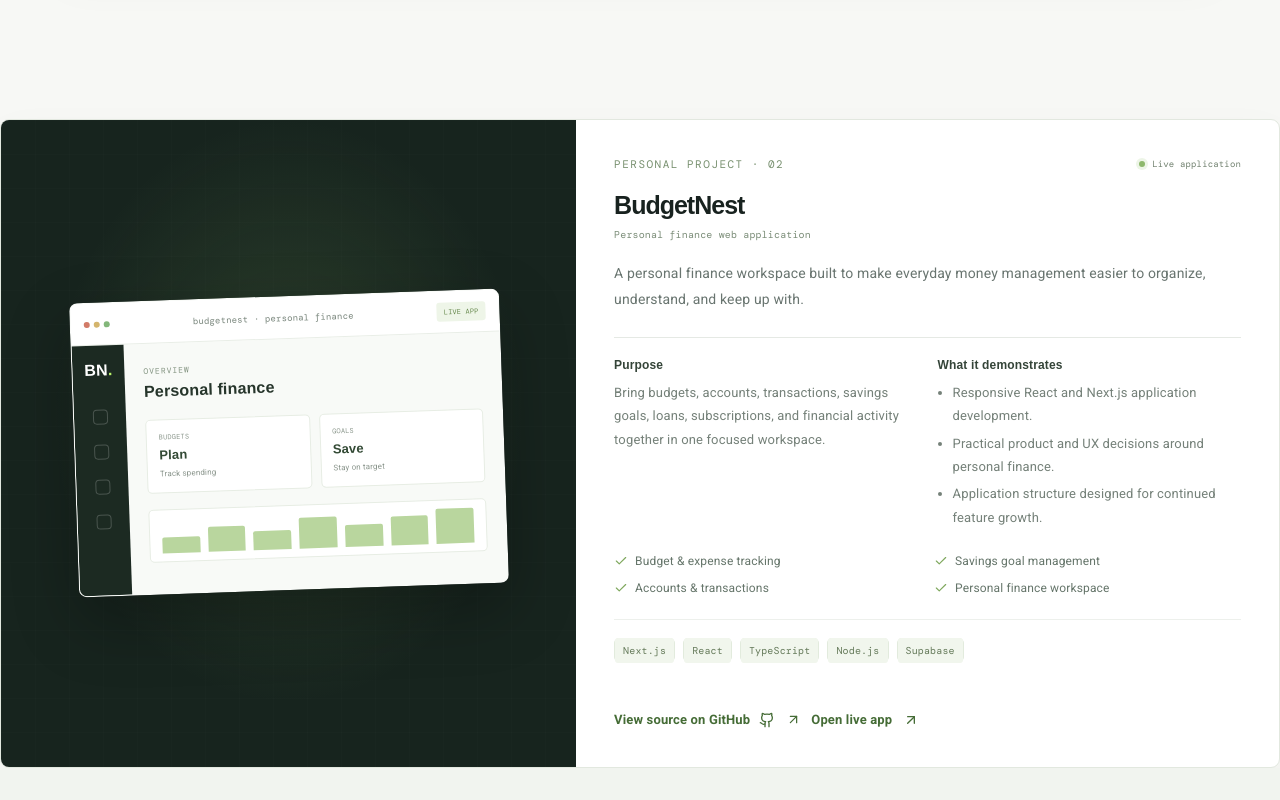
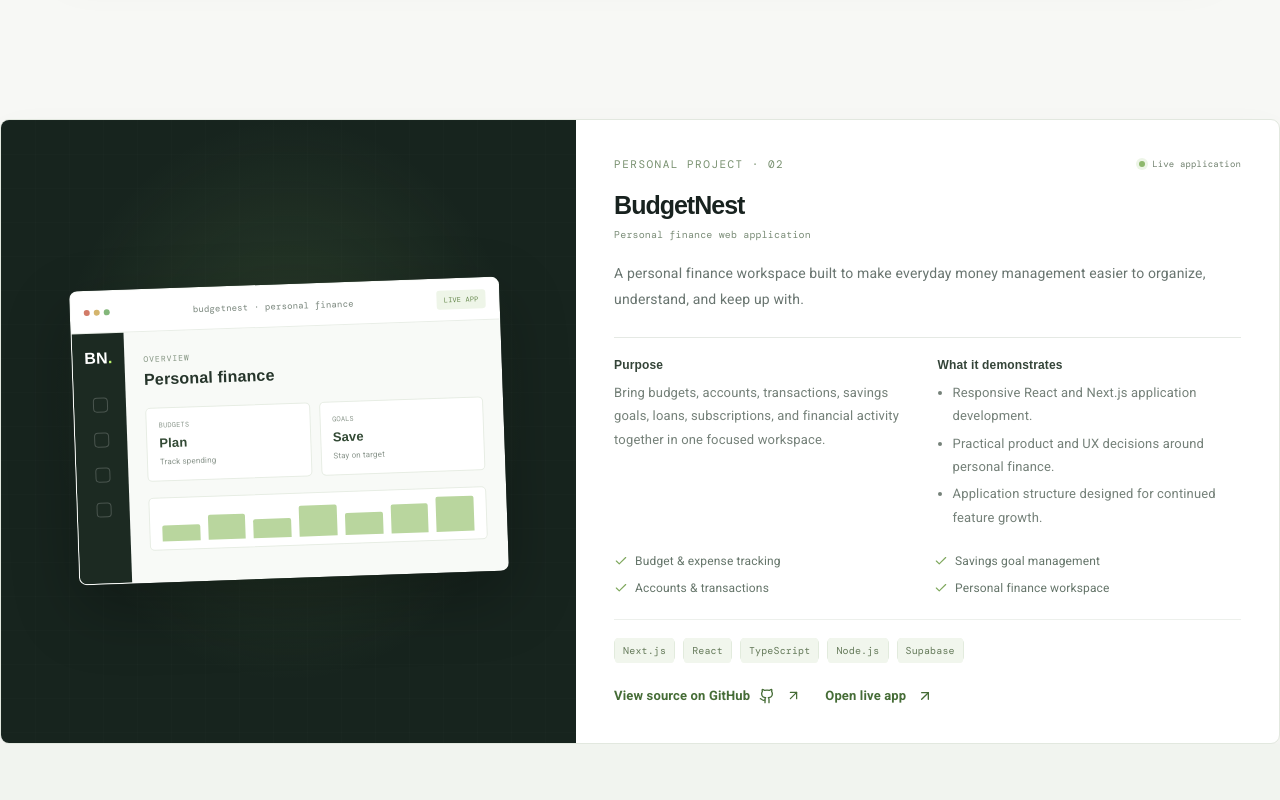
Before and after one commit to dsaldariega/my-portfolio, a Next.js app: page /my-portfolio/ in a window 1280 px wide. Shown: the part 5140-5940 px from the top of the page. Built offline with nearby package versions, Linux system fonts and the light colour scheme; what @mui/material-nextjs would draw is missing.

Commit message:
fix: match project link styling and alignment

```diff
--- a/src/app/globals.css
+++ b/src/app/globals.css
@@ -298,27 +298,16 @@ body { font-size: 15px; }
 .project-links {
   display: flex;
   flex-wrap: wrap;
-  gap: 10px;
+  gap: 24px;
   margin-top: 24px;
+  align-items: center;
 }
-.project-links .MuiButton-root {
-  min-height: 40px;
-  border-radius: 5px;
-  text-transform: none;
-  font-family: var(--sans);
-  font-size: 13px;
-  font-weight: 600;
-  box-shadow: none;
+.project-links .project-link {
+  margin-top: 0;
 }
-.project-links .MuiButton-outlined {
-  color: #456c36;
-  border-color: #bfd1b7;
+.project-links .project-link + .project-link {
+  margin-left: 0;
 }
-.project-links .MuiButton-contained {
-  color: #17241e;
-  background: var(--green);
-}
-.project-links .MuiButton-contained:hover { background: #a9e45d; }
 .button.MuiButton-root {
   min-height: 46px;
   padding: 0 19px;
```
